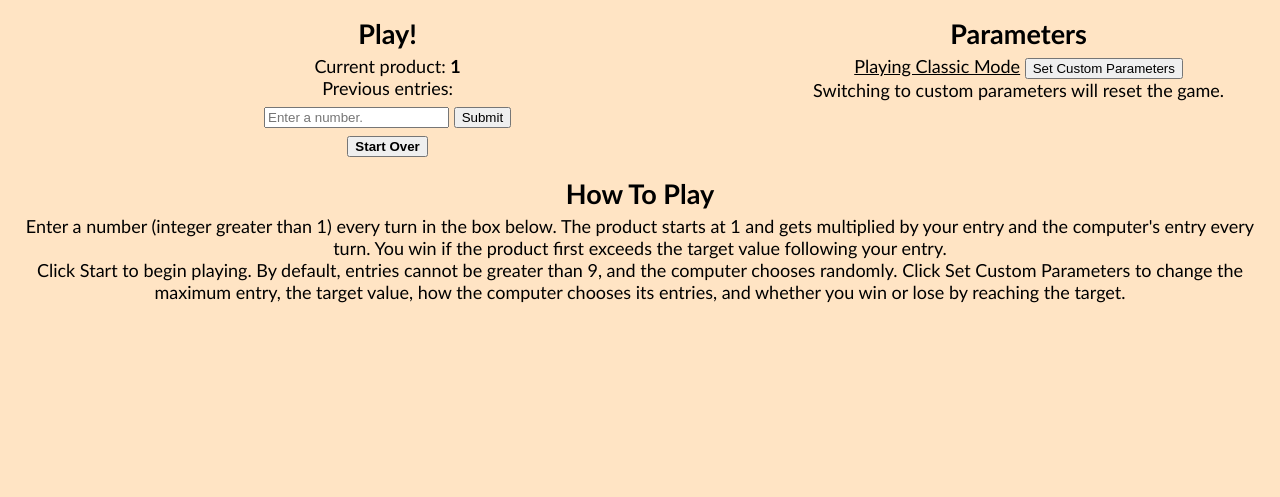
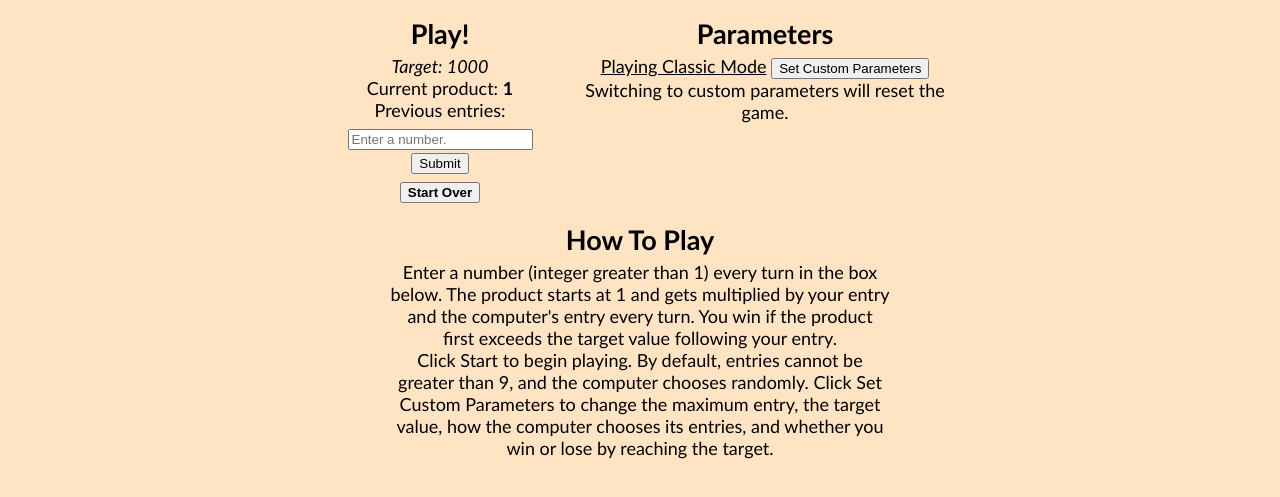
Before and after one commit to varCepheid/multiplicative-nim, a plain HTML site: page index.html in a window 1280 px wide. Both pictures are taken after a click on the button "Start". Shown: the part 57-554 px from the top of the page. Drawn offline with Linux system fonts and the light colour scheme.

Commit message:
aesthetics & layout changes

```diff
--- a/index.html
+++ b/index.html
@@ -17,12 +17,14 @@
         <div id="play-space">
           <div id="end-message"></div>
           <div>
+            <span id="target-display">Target: 1000</span>
+            <br>
             Current product:
-            <span id="product">1</span>
-            <br />
+            <span id="product-display">1</span>
+            <br>
             Previous entries:
             <span id="entry-list"></span>
-            <br />
+            <br>
           </div>
           <div>
             <input
@@ -60,7 +62,7 @@
               onclick="switchParameterSetup()"
               id="parameter-mode-switcher"
             />
-            <br />
+            <br>
             <span id="parameter-mode-notes"
               >Switching to custom parameters will reset the game.</span
             >
@@ -77,7 +79,7 @@
               onclick="randomizeMax()"
               id="random-max"
             />
-            <br />
+            <br>
 
             <span class="parameter-headers"
               >Target value (must be at least 10):</span
@@ -89,7 +91,7 @@
               onclick="randomizeTarget()"
               id="random-target"
             />
-            <br />
+            <br>
 
             <span class="parameter-headers">Win Condition:</span>
             <span id="win-type-message"
@@ -101,7 +103,7 @@
               onclick="switchWinType()"
               id="win-type-switcher"
             />
-            <br />
+            <br>
 
             <span class="parameter-headers">Mode:</span>
             <span id="computer-mode-message"
@@ -113,6 +115,7 @@
               onclick="switchComputerMode()"
               id="computer-mode-switcher"
             />
+            <br>
 
             <input
               type="button"
@@ -130,7 +133,7 @@
           Enter a number (integer greater than 1) every turn in the box below.
           The product starts at 1 and gets multiplied by your entry and the
           computer's entry every turn. You win if the product first exceeds the
-          target value following your entry.<br />
+          target value following your entry.<br>
           Click Start to begin playing. By default, entries cannot be greater
           than 9, and the computer chooses randomly. Click Set Custom Parameters
           to change the maximum entry, the target value, how the computer
--- a/script.js
+++ b/script.js
@@ -20,6 +20,9 @@ const start = () => {
     parameters.maxEntry = document.getElementById('max-entry').value;
     parameters.target = document.getElementById('target').value;
   }
+
+  document.getElementById('target-display').value =
+    'Target: ' + parameters.target;
 
   document.getElementById('starter').style.display = 'none';
   document.getElementById('play-space').style.display = 'block';
--- a/style.css
+++ b/style.css
@@ -35,10 +35,15 @@ p {
 
 #end-message {
 	display: none;
+  margin-bottom: 0px;
 }
 
-#product {
+#product-display {
 	font-weight: bold;
+}
+
+#target-display {
+  font-style: italic;
 }
 
 #play-space {
@@ -52,7 +57,7 @@ p {
 		margin: 2px 0px;
 	}
 	& input {
-		margin: 2px 0px;
+		margin: 2px 0px 5px;
 	}
 }
 
@@ -79,7 +84,8 @@ p {
 
 #grid {
   display: grid;
-  grid-template-columns: 60% 40%;
+  grid-template-columns: 1fr 250px 400px 1fr;
+  justify-content: center;
 
   & > * {
     padding: 5px;
@@ -87,16 +93,18 @@ p {
 }
 
 #play-space-wrapper {
-  grid-column: 1 / 2;
+  grid-column: 2 / 3;
   grid-row: 1 / 2;
 }
 
 #parameters-wrapper {
-  grid-column: 2 / 3;
+  grid-column: 3 / 4;
   grid-row: 1 / 2;
 }
 
 #instructions-wrapper {
-  grid-column: 1 / 3;
+  grid-column: 1 / 5;
   grid-row: 2 / 3;
+  max-width: 500px;
+  justify-self: center;
 }
```
